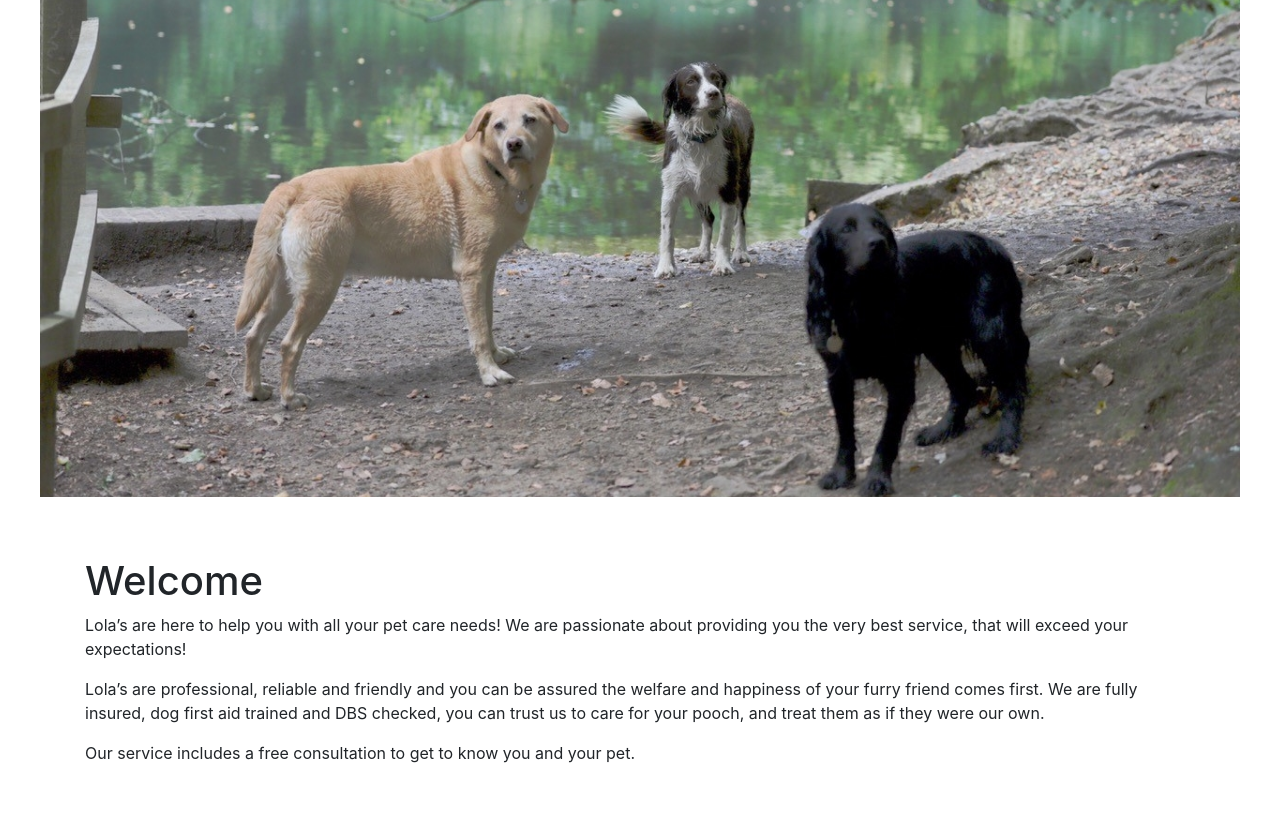
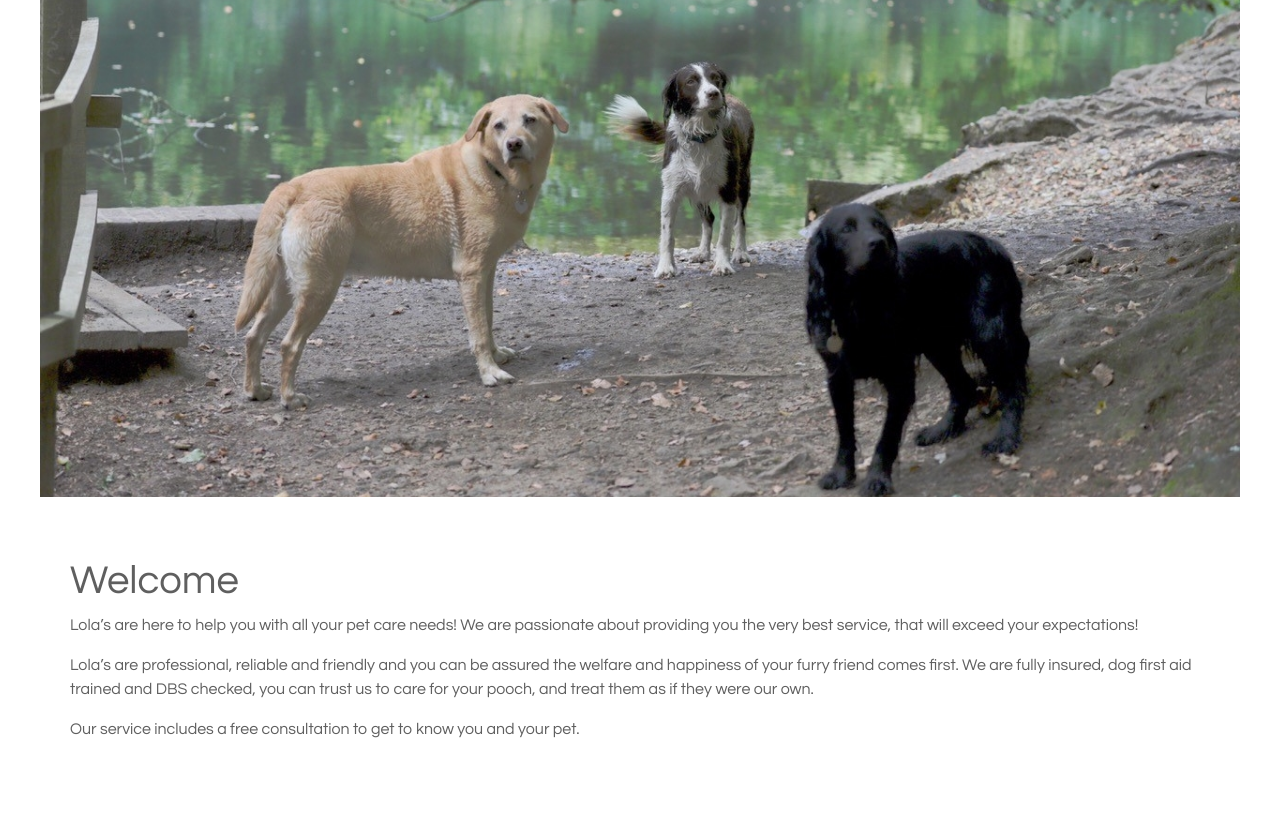
Before and after one commit to RebeccaHough/lolas-petservices, a website: page src/index.html in a window 1280 px wide. Shown: the part 135-952 px from the top of the page. Drawn offline with nearby package versions, Linux system fonts and the light colour scheme.

Commit message:
update: stylesheet order, font colour/family

```diff
--- a/assets/stylesheets/style.scss
+++ b/assets/stylesheets/style.scss
@@ -6,6 +6,14 @@ a {
     &:hover {
         text-decoration: none !important;
     }
+}
+h1, h2, h3, h4, h5, h6, {
+    font-family: $font-stack-title;
+    color: $dark-grey;
+}
+p, a {
+    font-family: $font-stack-body;
+    color: $dark-grey;
 }
 
 /*** IDs ***/
--- a/assets/stylesheets/variables.scss
+++ b/assets/stylesheets/variables.scss
@@ -27,7 +27,7 @@ $dark-grey: #5f5f5f;
 // Font Variables
 $font-stack-script: 'Amarillo', 'Comic Sans MS', cursive, sans-serif;
 $font-stack-title: 'Century Gothic', 'CenturyGothic', 'AppleGothic', sans-serif;
-// $font-stack-body: ;
+$font-stack-body: 'Century Gothic', 'CenturyGothic', 'AppleGothic', sans-serif;
 // $font-stack-quote: ;
 
 // $font-color-primary: $primary-muted;
--- a/src/index.html
+++ b/src/index.html
@@ -5,8 +5,6 @@
 		<meta charset="utf-8">
 		<meta name="viewport" content="width=device-width, initial-scale=1">
 
-		<!-- Stylesheet -->
-		<link href="../assets/stylesheets/style.css" type="text/css" rel="stylesheet">
 		<!-- Favicon -->
 		<link rel="shortcut icon" type="image/x-icon" href="../assets/images/favicon_256x256.png">
 		<!-- Font Awesome include -->
@@ -19,6 +17,8 @@
 		<link rel="stylesheet" href="https://stackpath.bootstrapcdn.com/bootstrap/4.1.3/css/bootstrap.min.css">
 		<script src="https://stackpath.bootstrapcdn.com/bootstrap/4.1.3/js/bootstrap.min.js"></script>
 		<script src="https://stackpath.bootstrapcdn.com/bootstrap/4.1.3/js/bootstrap.bundle.min.js"></script>
+		<!-- Stylesheet -->
+		<link href="../assets/stylesheets/style.css" type="text/css" rel="stylesheet">
 		<!-- JavaScript -->
 		<script src="scripts/main.js" type="text/javascript"></script>
 	</head>
```
Also changed, not shown: src/about.html (+2 -2 lines), src/gallery.html (+2 -2 lines), src/location.html (+2 -2 lines), src/services.html (+2 -2 lines), src/testimonials.html (+2 -2 lines), assets/stylesheets/style.css.
